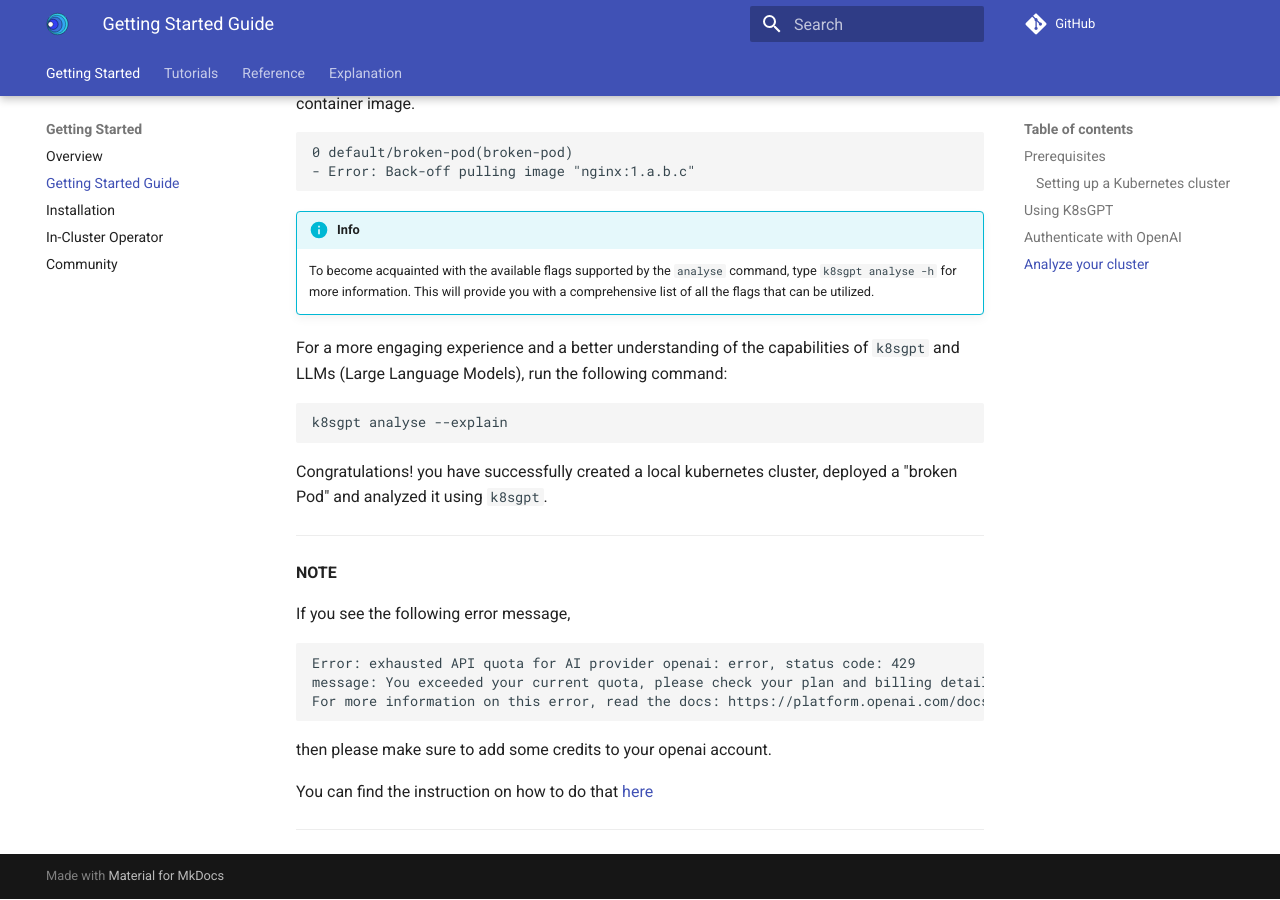
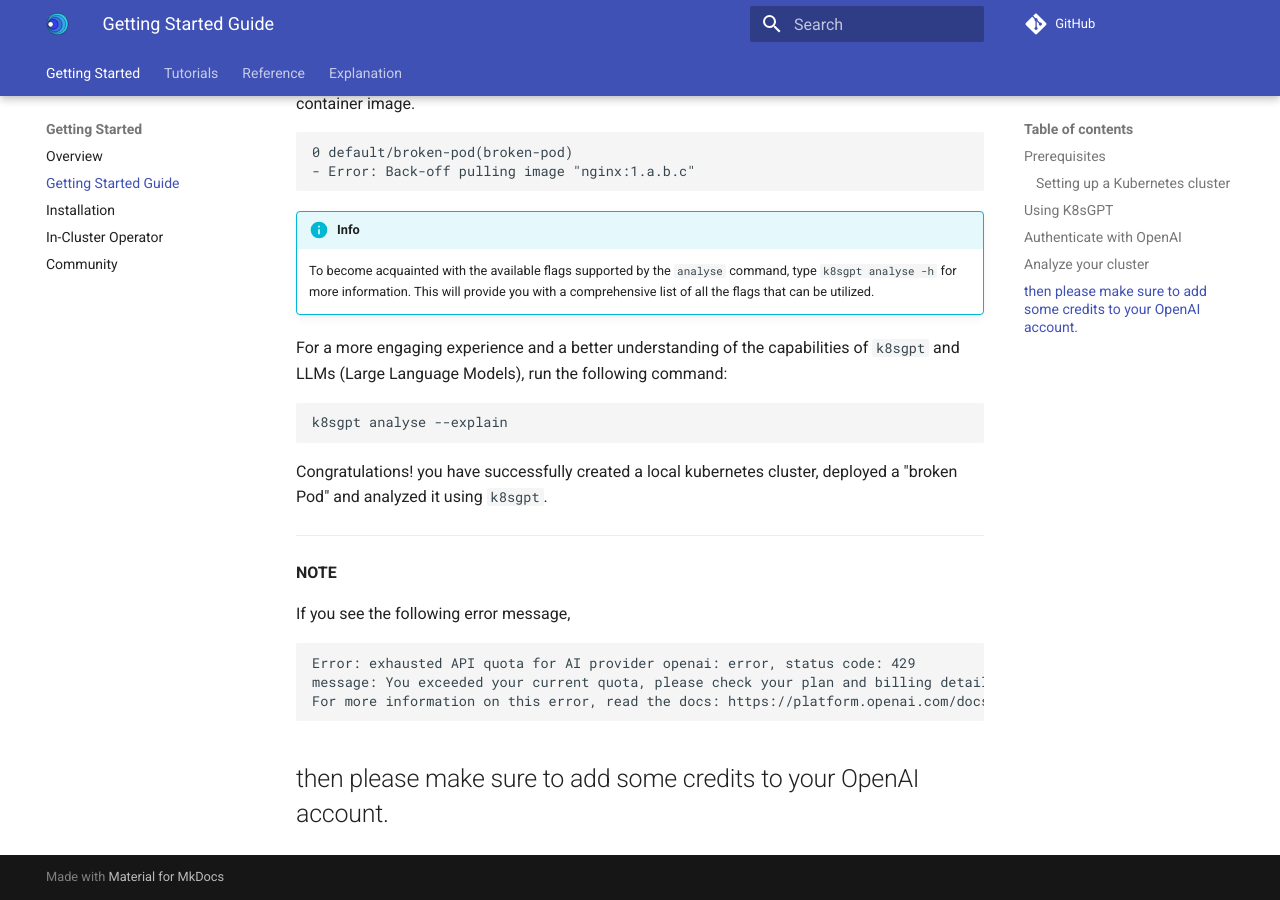
Before and after one commit to k8sgpt-ai/docs, an MkDocs documentation site: the page built from docs/getting-started/getting-started.md, in a window 1280 px wide and 900 px high, scrolled down 3610 px. Built offline with MkDocs 1.6.1 and Material for MkDocs 9.7.7, drawn with Linux system fonts in a browser that asks for light colours; comment, search, counter and statistics services are not loaded.

Commit message:
simplify
Signed-off-by: Tony Chia <tchia04@gmail.com>

````diff
--- a/docs/getting-started/getting-started.md
+++ b/docs/getting-started/getting-started.md
@@ -171,9 +171,5 @@ Error: exhausted API quota for AI provider openai: error, status code: 429
 message: You exceeded your current quota, please check your plan and billing details.
 For more information on this error, read the docs: https://platform.openai.com/docs/guides/error-codes/api-errors.
 ```
-
-then please make sure to add some credits to your openai account.
-
-You can find the instruction on how to do that [here](https://help.openai.com/en/articles/8264644-how-can-i-set-up-prepaid-billing)
-
+then please make sure to add some credits to your OpenAI account.
 ---
````
